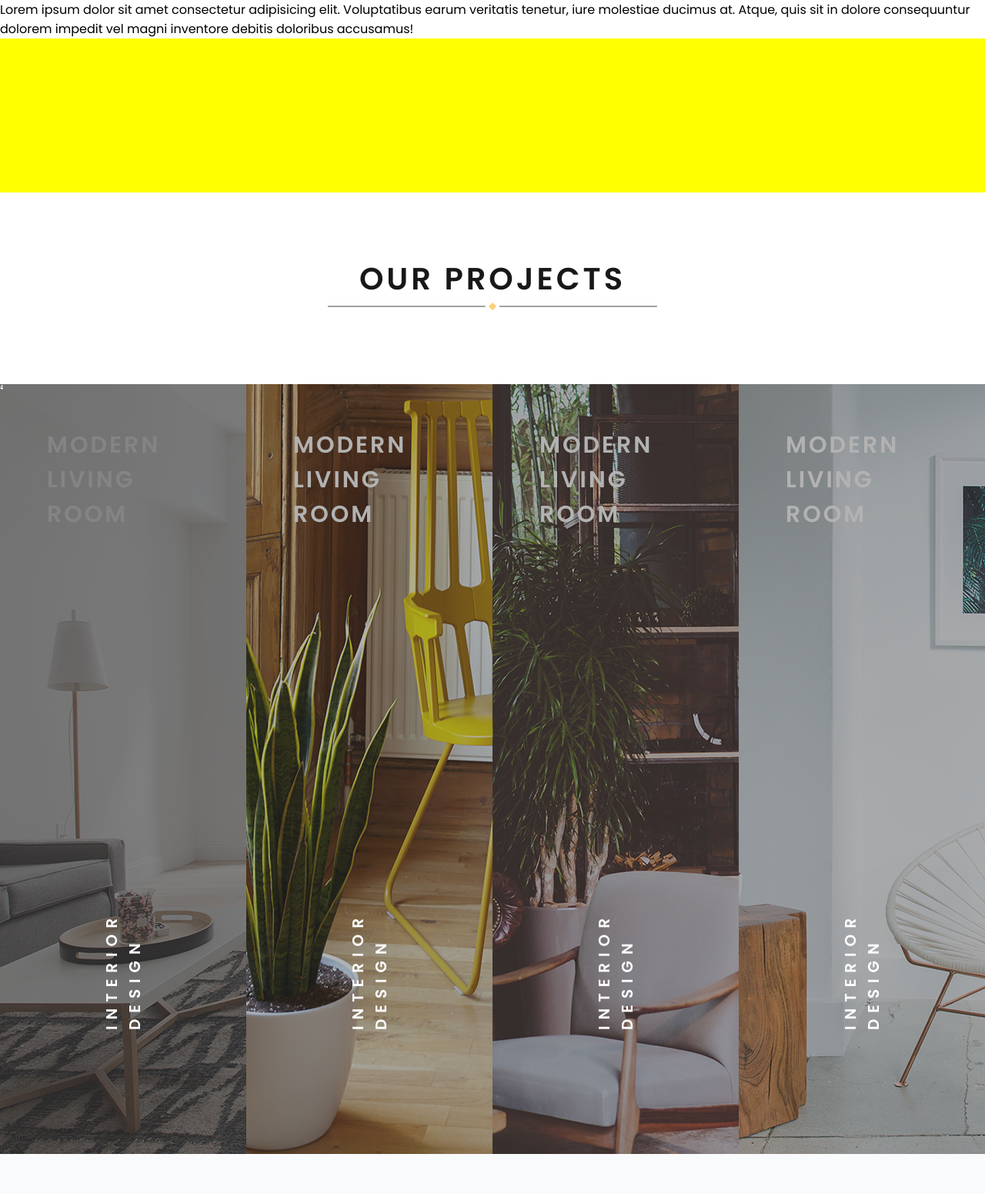
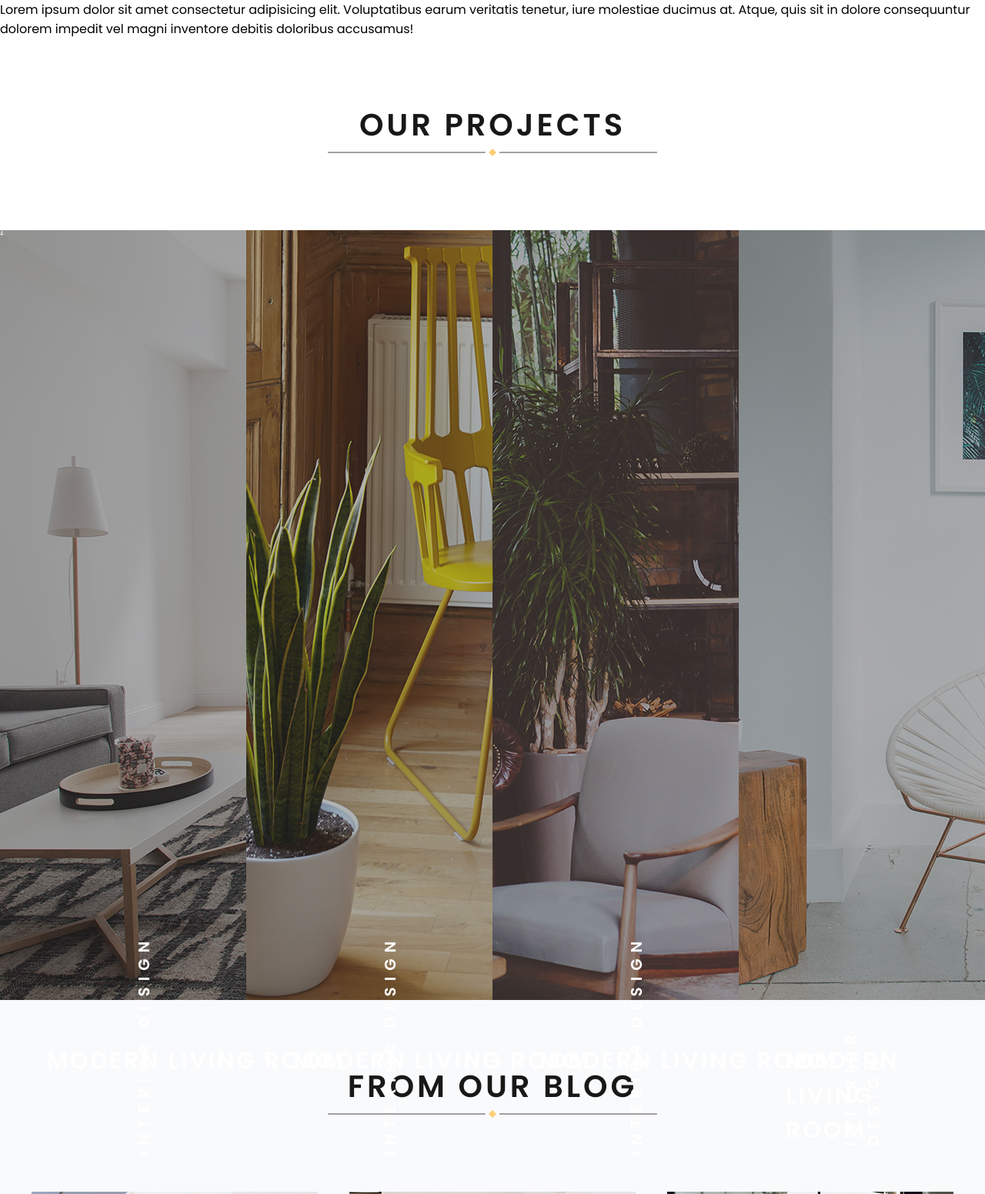
Before and after one commit to elisms23/lufedl6ownproject, a plain HTML site: page index.html in a window 1280 px wide. Shown: the top 1551 px of the page at 77% size. Drawn offline with Linux system fonts and the light colour scheme.

Commit message:
minor changes for better merge

```diff
--- a/css/_common.scss
+++ b/css/_common.scss
@@ -6,6 +6,5 @@ body {
     font-family: 'Poppins', sans-serif;
 }
 .container {
-    max-width: 1600px;
     margin: auto;
 }
--- a/css/main-page.scss
+++ b/css/main-page.scss
@@ -1,16 +1,10 @@
 @import 'common';
 
-/* this part was added just to remember there are blocks above my part */
-.our-collection {
+.our-project {
     width: 100%;
-    height: 200px;
-    background-color: yellow;
-}
-/* now I remember :) My part starts below */
-
-.our-projects {
+    .container {
         width: 100%;
-    background-color: aqua;
+        margin: 0;
 
         .our-projects-title {
             width: 100%;
@@ -33,6 +27,9 @@
         }
 
         .our-projects-samples {
+
+            //this part is not finished
+
             width: 100%;
             height: 1000px;
             display: flex;
@@ -40,21 +37,17 @@
 
             svg {
                 position: absolute;
-            color: red;
-            width: 12px;
-            height: 20px;
-            z-index: 1;
             }
 
             .project {
                 text-transform: uppercase;
                 color: #fff;
                 width: 25%;
+                margin: 0;
 
                 .project-dark-layer {
-                width: 25%;
+                    width: 100%;
                     height: 1000px;
-                position: absolute;
                     background-color: #404040;
                     opacity: 0.4;
                 }
@@ -64,6 +57,7 @@
                     margin: 0;
                     font-size: 30px;
                     letter-spacing: 3px;
+                    position: absolute;
                 }
 
                 p {
@@ -73,13 +67,11 @@
                     font-size: 20px;
                     letter-spacing: 7.96px;
                     font-weight: 600;
-                position: relative;
-                top: 400px;
+                    position: absolute;
                 }
             }
 
             #project-1 {
-            width: 25%;
                 background-image: url("../img/modern-living-room-1.png");
                 background-position: center;
                 background-repeat: no-repeat;
@@ -87,7 +79,6 @@
             }
 
             #project-2 {
-            width: 25%;
                 background-image: url("../img/modern-living-room-2.png");
                 background-position: center;
                 background-repeat: no-repeat;
@@ -95,7 +86,6 @@
             }
 
             #project-3 {
-            width: 25%;
                 background-image: url("../img/modern-living-room-3.png");
                 background-position: center;
                 background-repeat: no-repeat;
@@ -103,7 +93,6 @@
             }
 
             #project-4 {
-            width: 25%;
                 background-image: url("../img/modern-living-room-4.png");
                 background-position: center;
                 background-repeat: no-repeat;
@@ -115,11 +104,17 @@
             }
         }
     }
+}
 
 .from-our-blog {
     width: 100%;
     height: 860px;
     background-color: #f9fafc;
+
+    .container {
+        width: 100%;
+        height:
+        860px;
 
         .from-our-blog-title {
             padding: 70px;
@@ -196,11 +191,16 @@
             }
         }
     }
+}
 
 footer {
     width: 100%;
     height: 440px;
     background-color: #181817;
+
+    .container {
+        width: 100%;
+        height: 440px;
 
         .contacts {
             display: flex;
@@ -317,3 +317,4 @@ footer {
             }
         }
     }
+}
--- a/index.html
+++ b/index.html
@@ -36,7 +36,8 @@
         </div>
     </section>
     <!--my blocks start below-->
-    <section class="our-projects">
+    <section class="our-project">
+        <div class="container">
             <div class="our-projects-title">
                 <h2>Our projects</h2>
                 <p>
@@ -49,11 +50,8 @@
                 <svg xmlns="http://www.w3.org/2000/svg" width="12" height="20" viewBox="0 0 12 20"><g><g><g><text dominant-baseline="text-before-edge" style="line-height:18.99999px" fill="#fff" font-family="'ElegantIcons','ElegantIcons'" font-size="8" font-style="none" font-weight="400"><tspan style="font-kerning:normal" letter-spacing=".8">4</tspan></text></g></g></g></svg>
                 <div class="project" id="project-1">
                     <div class="project-dark-layer"></div>
-                <div class="project-dark-layer"></div>
                     <h3>Modern living room</h3>
                     <p>Interior design</p>
-                <!--two blocks of dark layer were added to get proper color and avoid styling this block individually-->
-
                 </div>
                 <div class="project" id="project-2">
                     <div class="project-dark-layer"></div>
@@ -81,8 +79,10 @@
                 </div>
                 <svg xmlns="http://www.w3.org/2000/svg" width="12" height="20" viewBox="0 0 12 20"><g><g><g><text dominant-baseline="text-before-edge" style="line-height:18.99999px" fill="#fff" font-family="'ElegantIcons','ElegantIcons'" font-size="8" font-style="none" font-weight="400"><tspan style="font-kerning:normal" letter-spacing=".8">4</tspan></text></g></g></g></svg>
             </div>
+        </div>
     </section>
     <section class="from-our-blog">
+        <div class="container">
             <div class="from-our-blog-title">
                 <h2>From our blog</h2>
                 <p>
@@ -141,8 +141,10 @@
                     </div>
                 </div>
             </div>
+        </div>
     </section>
     <footer>
+        <div class="container">
             <div class="contacts">
                 <div>
                     <svg xmlns="http://www.w3.org/2000/svg" width="4" height="108" viewBox="0 0 4 108"><g><g opacity=".6"><path fill="#fece76" d="M0 0h4v108H0z"/></g></g></svg>
@@ -201,6 +203,7 @@
                     <p>Sign up to get exclusive offers from our favorite brands and to be well up in the news.</p>
                 </div>
             </div>
+        </div>
     </footer>
 </body>
 </html>
```
Also changed, not shown: css/main-page.css, 1 other file. Lines whose indentation alone changed are shown as unchanged.
